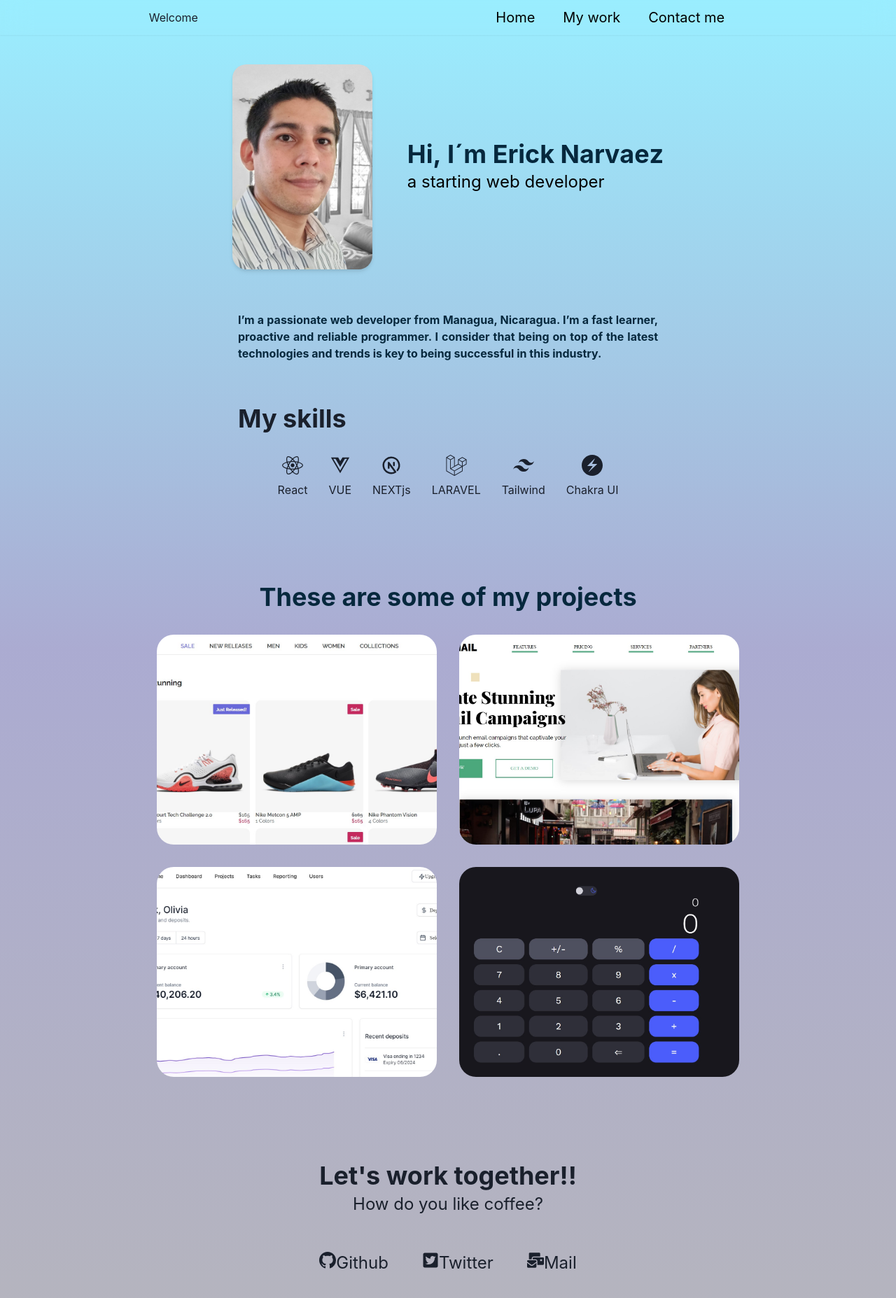
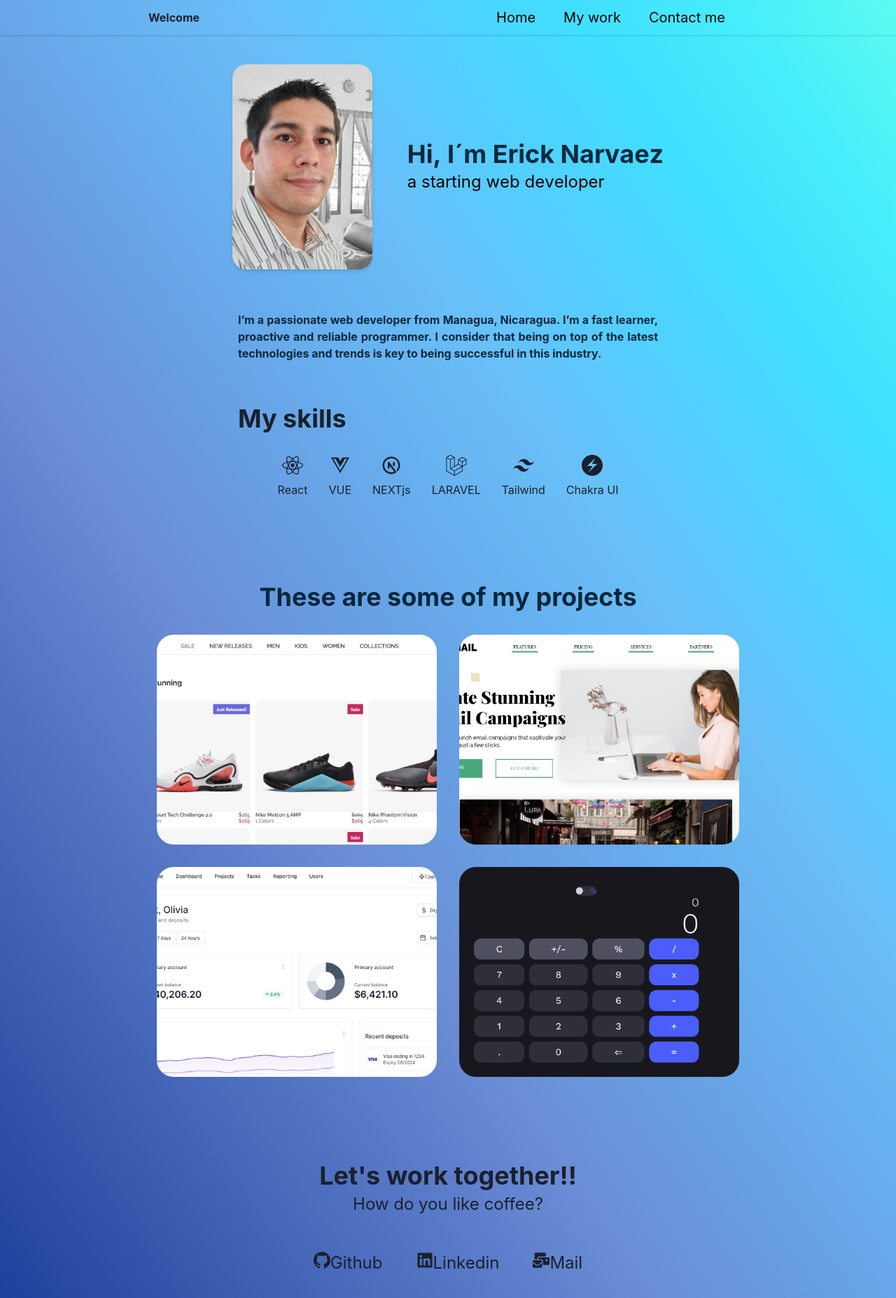
Before and after one commit to ggquicky/reactportafolio, a React (Create React App) app: page / in a window 1280 px wide. Shown: the whole page at 70% size. Built offline with nearby package versions, Linux system fonts and the light colour scheme.

Commit message:
fix: adding new css layout

```diff
--- a/src/App.jsx
+++ b/src/App.jsx
@@ -9,7 +9,7 @@ export default function App() {
     <Flex
       p={{ base: "16px", sm: "32px" }}
       rowGap="120px"
-      bgGradient="linear-gradient(0deg, rgba(2,0,36,0.2945553221288515) 0%, rgba(9,9,121,0.34217436974789917) 50%, rgba(0,212,255,0.39539565826330536) 100%)"
+      bgGradient="linear-gradient(to right top, #1f409b, #3353aa, #4666b9, #5879c7, #6b8dd5, #689ee2, #67afee, #69bff8, #52cffe, #41dfff, #46eefa, #5ffbf1)"
       flexDirection="column"
     >
       <About />
--- a/src/about/Skills.jsx
+++ b/src/about/Skills.jsx
@@ -21,7 +21,8 @@ export default function Skills() {
           flexDirection="column"
           justifyContent="center"
           align="center"
-          gap="8px"
+          gap={{ base: "32px", sm: "8px" }}
+          _hover={{ color: "white" }}
         >
           <Icon h="30px" w="30px" as={skill.icon} />
           <Text key={index}>{skill.name}</Text>
--- a/src/contactme/ContactMe.jsx
+++ b/src/contactme/ContactMe.jsx
@@ -1,6 +1,6 @@
 import { Flex, Heading, Icon, Link, Text } from "@chakra-ui/react";
 import { GoMarkGithub } from "react-icons/go";
-import { FaMailBulk, FaTwitterSquare } from "react-icons/fa";
+import { FaMailBulk, FaLinkedin } from "react-icons/fa";
 
 export default function ContactMe() {
   const socials = [
@@ -10,9 +10,9 @@ export default function ContactMe() {
       icon: GoMarkGithub,
     },
     {
-      name: "Twitter",
-      action: "https://twitter.com/Enarvaezr",
-      icon: FaTwitterSquare,
+      name: "Linkedin",
+      action: "https://www.linkedin.com/in/erick-narvaez-b37a10107",
+      icon: FaLinkedin,
     },
     {
       name: "Mail",
@@ -50,7 +50,7 @@ export default function ContactMe() {
               key={index}
               href={social.action}
               fontSize={{ base: "30px", md: "24px" }}
-              _hover={{ textDecoration: "none", color: "navBar" }}
+              _hover={{ textDecoration: "none", color: "white" }}
             >
               <Icon as={social.icon} />
               {social.name}
--- a/src/navbar/navbar.jsx
+++ b/src/navbar/navbar.jsx
@@ -50,9 +50,9 @@ export default function Navbar() {
       p="0px 32px"
       backdropFilter="auto"
       backdropBlur="20px"
-      boxShadow="sm"
+      boxShadow="base"
     >
-      <Box>Welcome</Box>
+      <Box fontWeight="bold">Welcome</Box>
       <Flex columnGap="40px" p="0px 32px">
         {navMenuObj.map(function (value, index) {
           return (
```
